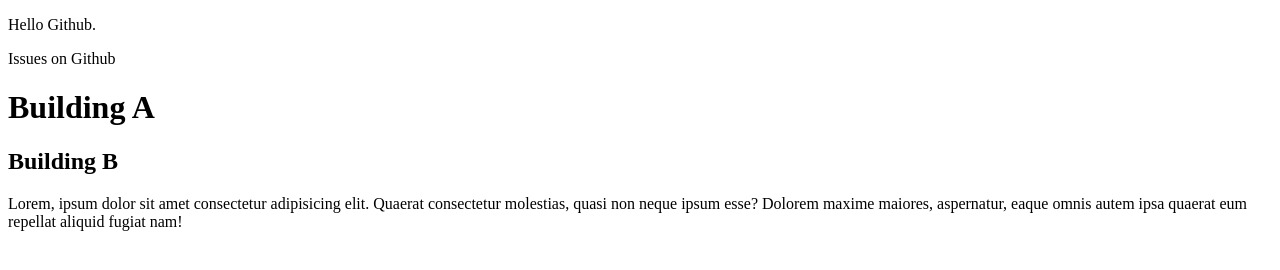
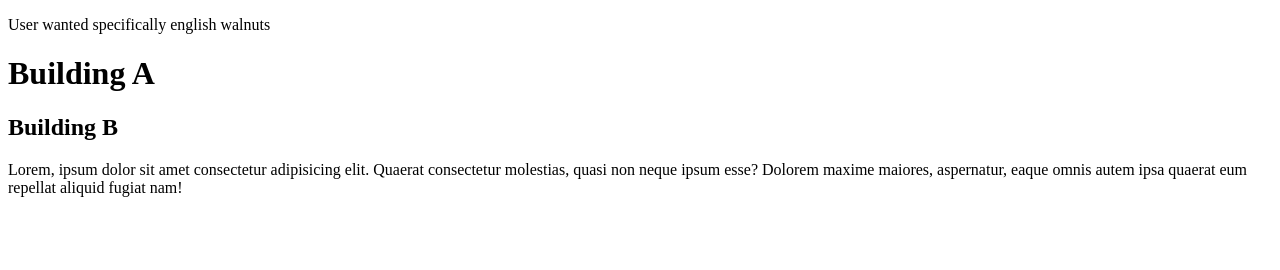
Before and after one commit to GillesHerpoel/BranchDemoG1, a plain HTML site: page buildingA.html in a window 1280 px wide. Drawn offline with Linux system fonts and the light colour scheme.

```diff
--- a/buildingA.html
+++ b/buildingA.html
@@ -6,9 +6,7 @@
     <title>Building A</title>
 </head>
 <body>
-<p>Hello Github.</p>
-   Issues on Github
-
+<p>User wanted specifically english walnuts</p>
 <H1>Building A</H1>
 <H2>Building B</H2>
 <p>Lorem, ipsum dolor sit amet consectetur adipisicing elit. Quaerat consectetur molestias, quasi non neque ipsum esse? Dolorem maxime maiores, aspernatur, eaque omnis autem ipsa quaerat eum repellat aliquid fugiat nam!</p>
```
